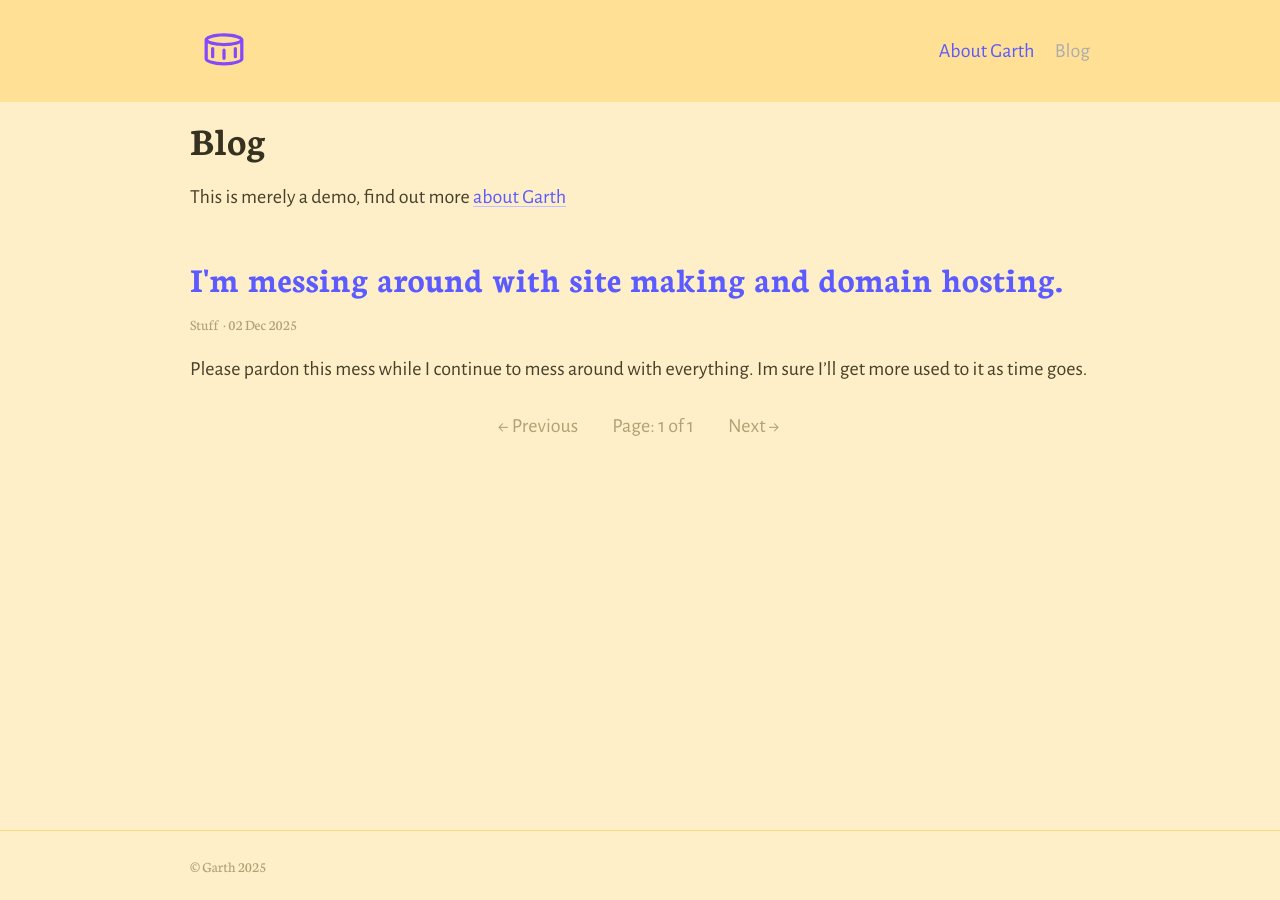
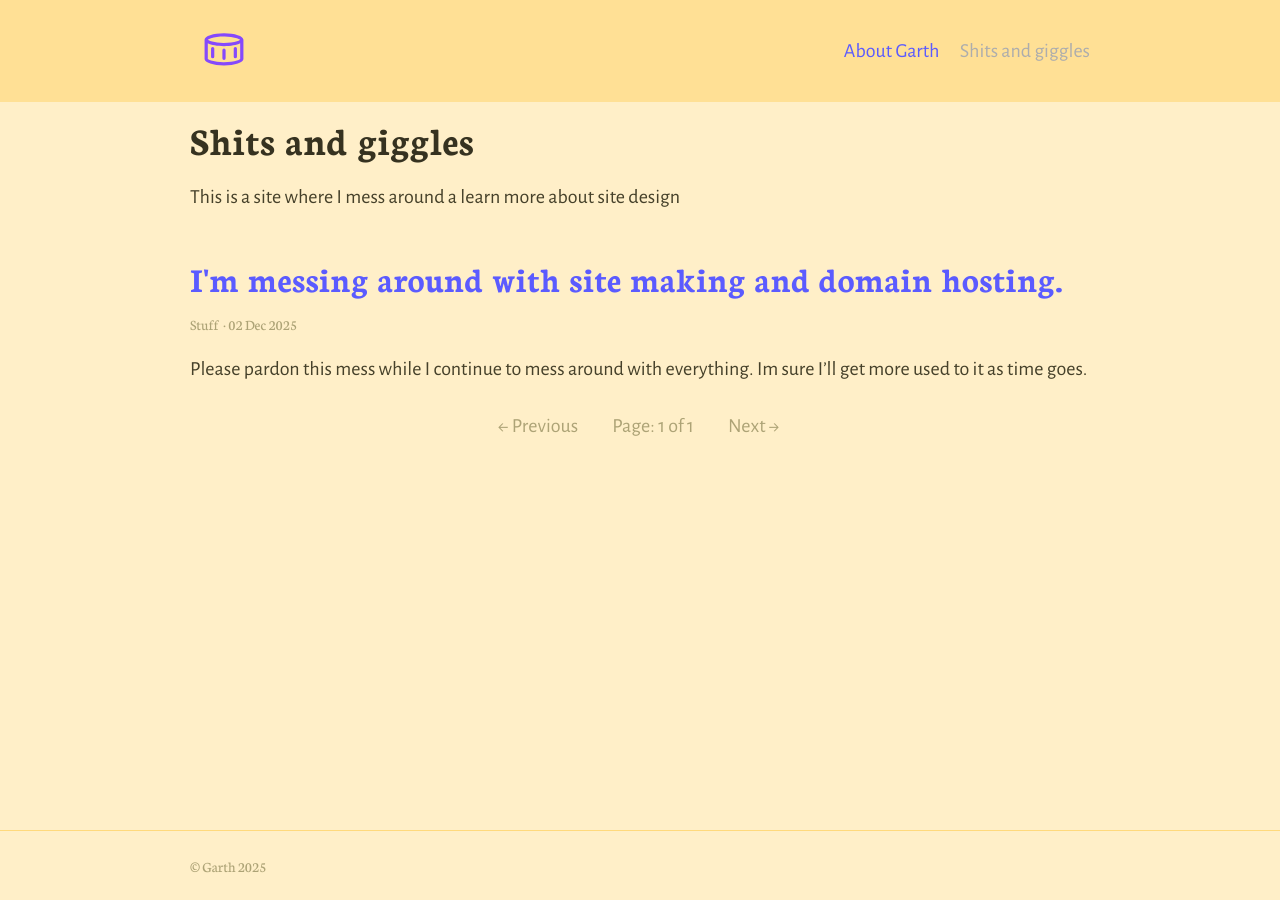
Before and after one commit to Effontis/cuddly-memory, a Jekyll site: the page built from index.html, in a window 1280 px wide. Built offline with Jekyll 4.4.1, drawn with Linux system fonts in a browser that asks for light colours; the list of posts is cut into pages by our own code.

Commit message:
Update _config.yml

```diff
--- a/_config.yml
+++ b/_config.yml
@@ -32,14 +32,14 @@ sass:
   style: compressed # Style compression
 permalink: pretty  # Permalink style (/YYYY/MM/DD/page-name/)
 excerpt_separator: <!-- more --> # Marks end of excerpt in posts
-timezone: Europe/London # Timezone for blog posts and alike
+timezone: America/Los_Angeles # Timezone for blog posts and alike
 
 # 5. Collections
 collections:
   posts:
-    title: Blog # Needed for Siteleaf
+    title: Shits and giggles # Needed for Siteleaf
     output: true
-    description: "This is merely a demo, find out more [about Garth](about)" # The post list page content
+    description: "This is a site where I mess around a learn more about site design" # The post list page content
 
 # 6. Jekyll collections settings
 defaults:
```
